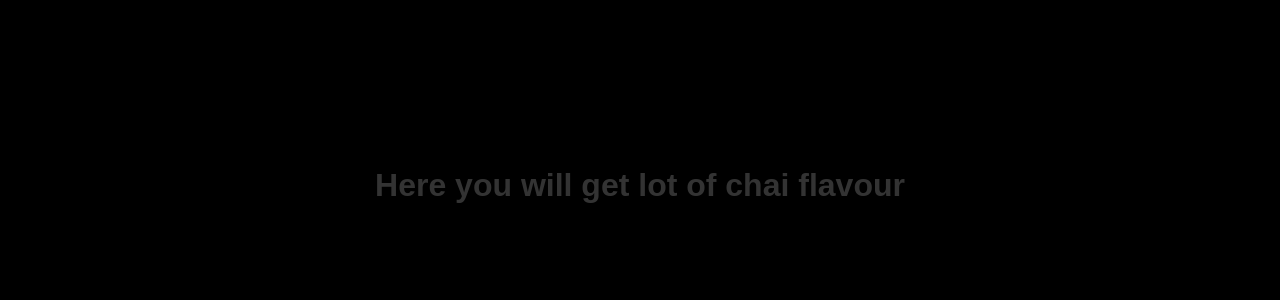
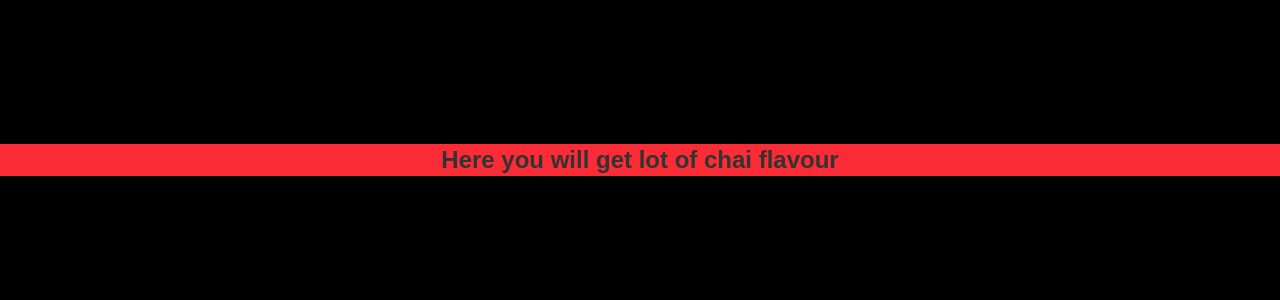
Before and after one commit to ShubhamKumar37/Learning_Django, a Django app: page /chai/ in a window 1280 px wide. Shown: the top 300 px of the page. Run offline with Django 5.2, Linux system fonts and the light colour scheme; some libraries are stand-ins or nearby versions.

Commit message:
learned about layouts, templates, urls, settings, install tailwind css

```diff
--- a/chaiaurDjango/chai/templates/chai/all_chai.html
+++ b/chaiaurDjango/chai/templates/chai/all_chai.html
@@ -5,5 +5,5 @@
 {% endblock %}
 
 {% block content %}
-<h1>Here you will get lot of chai flavour</h1>
+<h1 class="bg-red-500 text-2xl font-bold">Here you will get lot of chai flavour</h1>
 {% endblock %}
--- a/chaiaurDjango/chaiaurDjango/urls.py
+++ b/chaiaurDjango/chaiaurDjango/urls.py
@@ -23,4 +23,6 @@
     path('about/', views.about, name="about"),
     path('contact/', views.contact, name="contact"),
     path('chai/', include('chai.urls')),
+
+    path('__reload__/', include("django_browser_reload.urls"))
 ]
--- a/chaiaurDjango/templates/layout.html
+++ b/chaiaurDjango/templates/layout.html
@@ -1,3 +1,4 @@
+{% load static tailwind_tags %}
 {% load static %}
 <!DOCTYPE html>
 <html lang="en">
@@ -11,6 +12,7 @@
         {%endblock%}
     </title>
     <link rel="stylesheet" href="{% static 'style.css'%}">
+    {% tailwind_css %}
 </head>
 
 <body>
--- /dev/null
+++ b/chaiaurDjango/theme/apps.py
@@ -0,0 +1,5 @@
+from django.apps import AppConfig
+
+
+class ThemeConfig(AppConfig):
+    name = 'theme'
--- /dev/null
+++ b/chaiaurDjango/theme/static/css/dist/styles.css
@@ -0,0 +1,298 @@
+/*! tailwindcss v4.1.16 | MIT License | https://tailwindcss.com */
+@layer properties;
+@layer theme, base, components, utilities;
+@layer theme {
+  :root, :host {
+    --font-sans: ui-sans-serif, system-ui, sans-serif, 'Apple Color Emoji', 'Segoe UI Emoji', 'Segoe UI Symbol',
+    'Noto Color Emoji';
+    --font-serif: ui-serif, Georgia, Cambria, 'Times New Roman', Times, serif;
+    --font-mono: ui-monospace, SFMono-Regular, Menlo, Monaco, Consolas, 'Liberation Mono', 'Courier New',
+    monospace;
+    --color-red-500: oklch(63.7% 0.237 25.331);
+    --color-gray-50: oklch(98.5% 0.002 247.839);
+    --color-black: #000;
+    --text-2xl: 1.5rem;
+    --text-2xl--line-height: calc(2 / 1.5);
+    --text-5xl: 3rem;
+    --text-5xl--line-height: 1;
+    --font-weight-bold: 700;
+    --tracking-normal: 0em;
+    --leading-normal: 1.5;
+    --default-font-family: var(--font-sans);
+    --default-mono-font-family: var(--font-mono);
+  }
+}
+@layer base {
+  *, ::after, ::before, ::backdrop, ::file-selector-button {
+    box-sizing: border-box;
+    margin: 0;
+    padding: 0;
+    border: 0 solid;
+  }
+  html, :host {
+    line-height: 1.5;
+    -webkit-text-size-adjust: 100%;
+    tab-size: 4;
+    font-family: var(--default-font-family, ui-sans-serif, system-ui, sans-serif, 'Apple Color Emoji', 'Segoe UI Emoji', 'Segoe UI Symbol', 'Noto Color Emoji');
+    font-feature-settings: var(--default-font-feature-settings, normal);
+    font-variation-settings: var(--default-font-variation-settings, normal);
+    -webkit-tap-highlight-color: transparent;
+  }
+  hr {
+    height: 0;
+    color: inherit;
+    border-top-width: 1px;
+  }
+  abbr:where([title]) {
+    -webkit-text-decoration: underline dotted;
+    text-decoration: underline dotted;
+  }
+  h1, h2, h3, h4, h5, h6 {
+    font-size: inherit;
+    font-weight: inherit;
+  }
+  a {
+    color: inherit;
+    -webkit-text-decoration: inherit;
+    text-decoration: inherit;
+  }
+  b, strong {
+    font-weight: bolder;
+  }
+  code, kbd, samp, pre {
+    font-family: var(--default-mono-font-family, ui-monospace, SFMono-Regular, Menlo, Monaco, Consolas, 'Liberation Mono', 'Courier New', monospace);
+    font-feature-settings: var(--default-mono-font-feature-settings, normal);
+    font-variation-settings: var(--default-mono-font-variation-settings, normal);
+    font-size: 1em;
+  }
+  small {
+    font-size: 80%;
+  }
+  sub, sup {
+    font-size: 75%;
+    line-height: 0;
+    position: relative;
+    vertical-align: baseline;
+  }
+  sub {
+    bottom: -0.25em;
+  }
+  sup {
+    top: -0.5em;
+  }
+  table {
+    text-indent: 0;
+    border-color: inherit;
+    border-collapse: collapse;
+  }
+  :-moz-focusring {
+    outline: auto;
+  }
+  progress {
+    vertical-align: baseline;
+  }
+  summary {
+    display: list-item;
+  }
+  ol, ul, menu {
+    list-style: none;
+  }
+  img, svg, video, canvas, audio, iframe, embed, object {
+    display: block;
+    vertical-align: middle;
+  }
+  img, video {
+    max-width: 100%;
+    height: auto;
+  }
+  button, input, select, optgroup, textarea, ::file-selector-button {
+    font: inherit;
+    font-feature-settings: inherit;
+    font-variation-settings: inherit;
+    letter-spacing: inherit;
+    color: inherit;
+    border-radius: 0;
+    background-color: transparent;
+    opacity: 1;
+  }
+  :where(select:is([multiple], [size])) optgroup {
+    font-weight: bolder;
+  }
+  :where(select:is([multiple], [size])) optgroup option {
+    padding-inline-start: 20px;
+  }
+  ::file-selector-button {
+    margin-inline-end: 4px;
+  }
+  ::placeholder {
+    opacity: 1;
+  }
+  @supports (not (-webkit-appearance: -apple-pay-button))  or (contain-intrinsic-size: 1px) {
+    ::placeholder {
+      color: currentcolor;
+      @supports (color: color-mix(in lab, red, red)) {
+        color: color-mix(in oklab, currentcolor 50%, transparent);
+      }
+    }
+  }
+  textarea {
+    resize: vertical;
+  }
+  ::-webkit-search-decoration {
+    -webkit-appearance: none;
+  }
+  ::-webkit-date-and-time-value {
+    min-height: 1lh;
+    text-align: inherit;
+  }
+  ::-webkit-datetime-edit {
+    display: inline-flex;
+  }
+  ::-webkit-datetime-edit-fields-wrapper {
+    padding: 0;
+  }
+  ::-webkit-datetime-edit, ::-webkit-datetime-edit-year-field, ::-webkit-datetime-edit-month-field, ::-webkit-datetime-edit-day-field, ::-webkit-datetime-edit-hour-field, ::-webkit-datetime-edit-minute-field, ::-webkit-datetime-edit-second-field, ::-webkit-datetime-edit-millisecond-field, ::-webkit-datetime-edit-meridiem-field {
+    padding-block: 0;
+  }
+  ::-webkit-calendar-picker-indicator {
+    line-height: 1;
+  }
+  :-moz-ui-invalid {
+    box-shadow: none;
+  }
+  button, input:where([type='button'], [type='reset'], [type='submit']), ::file-selector-button {
+    appearance: button;
+  }
+  ::-webkit-inner-spin-button, ::-webkit-outer-spin-button {
+    height: auto;
+  }
+  [hidden]:where(:not([hidden='until-found'])) {
+    display: none !important;
+  }
+}
+@layer utilities {
+  .static {
+    position: static;
+  }
+  .container {
+    width: 100%;
+    @media (width >= 40rem) {
+      max-width: 40rem;
+    }
+    @media (width >= 48rem) {
+      max-width: 48rem;
+    }
+    @media (width >= 64rem) {
+      max-width: 64rem;
+    }
+    @media (width >= 80rem) {
+      max-width: 80rem;
+    }
+    @media (width >= 96rem) {
+      max-width: 96rem;
+    }
+  }
+  .mx-auto {
+    margin-inline: auto;
+  }
+  .block {
+    display: block;
+  }
+  .flex {
+    display: flex;
+  }
+  .table {
+    display: table;
+  }
+  .h-screen {
+    height: 100vh;
+  }
+  .border-collapse {
+    border-collapse: collapse;
+  }
+  .resize {
+    resize: both;
+  }
+  .items-center {
+    align-items: center;
+  }
+  .justify-center {
+    justify-content: center;
+  }
+  .border {
+    border-style: var(--tw-border-style);
+    border-width: 1px;
+  }
+  .bg-gray-50 {
+    background-color: var(--color-gray-50);
+  }
+  .bg-red-500 {
+    background-color: var(--color-red-500);
+  }
+  .font-serif {
+    font-family: var(--font-serif);
+  }
+  .text-2xl {
+    font-size: var(--text-2xl);
+    line-height: var(--tw-leading, var(--text-2xl--line-height));
+  }
+  .text-5xl {
+    font-size: var(--text-5xl);
+    line-height: var(--tw-leading, var(--text-5xl--line-height));
+  }
+  .leading-normal {
+    --tw-leading: var(--leading-normal);
+    line-height: var(--leading-normal);
+  }
+  .font-bold {
+    --tw-font-weight: var(--font-weight-bold);
+    font-weight: var(--font-weight-bold);
+  }
+  .tracking-normal {
+    --tw-tracking: var(--tracking-normal);
+    letter-spacing: var(--tracking-normal);
+  }
+  .text-black {
+    color: var(--color-black);
+  }
+  .underline {
+    text-decoration-line: underline;
+  }
+  .outline {
+    outline-style: var(--tw-outline-style);
+    outline-width: 1px;
+  }
+}
+@property --tw-border-style {
+  syntax: "*";
+  inherits: false;
+  initial-value: solid;
+}
+@property --tw-leading {
+  syntax: "*";
+  inherits: false;
+}
+@property --tw-font-weight {
+  syntax: "*";
+  inherits: false;
+}
+@property --tw-tracking {
+  syntax: "*";
+  inherits: false;
+}
+@property --tw-outline-style {
+  syntax: "*";
+  inherits: false;
+  initial-value: solid;
+}
+@layer properties {
+  @supports ((-webkit-hyphens: none) and (not (margin-trim: inline))) or ((-moz-orient: inline) and (not (color:rgb(from red r g b)))) {
+    *, ::before, ::after, ::backdrop {
+      --tw-border-style: solid;
+      --tw-leading: initial;
+      --tw-font-weight: initial;
+      --tw-tracking: initial;
+      --tw-outline-style: solid;
+    }
+  }
+}
```
Also changed, not shown: chaiaurDjango/chaiaurDjango/settings.py (+9 -0 lines), chaiaurDjango/theme/static_src/src/styles.css (added, +10 -0 lines), chaiaurDjango/theme/templates/base.html (added, +19 -0 lines), chaiaurDjango/theme/__init__.py (added).
